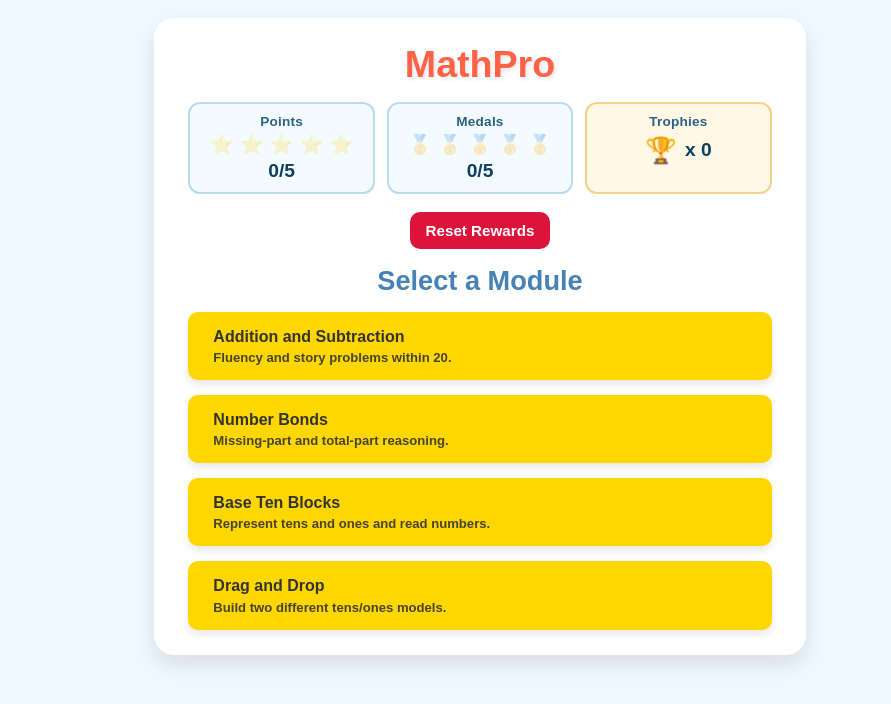
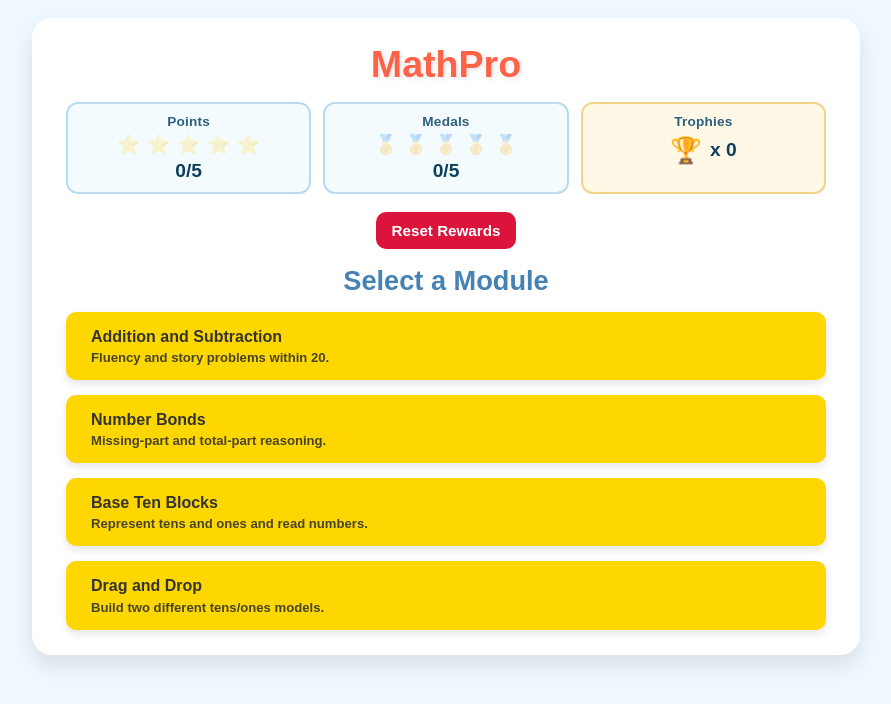
Before and after one commit to imtiyazj/mathpro, a React (Vite) app: page / in a window 1280 px wide. Shown: the top 704 px of the page, without its empty margins (194-1085 px from the left). Built offline with nearby package versions, Linux system fonts and the light colour scheme.

Commit message:
Fix iPad app centering in root layout

```diff
--- a/src/index.css
+++ b/src/index.css
@@ -1,13 +1,26 @@
-/* General Body Styling */
+/* General Page Layout */
+html,
+body,
+#root {
+  width: 100%;
+}
+
 body {
   font-family: 'Arial Rounded MT Bold', 'Helvetica Rounded', Arial, sans-serif;
   background-color: #f0f8ff; /* AliceBlue */
   color: #333;
+  min-height: 100dvh;
+  margin: 0;
+  padding: 0;
+  box-sizing: border-box;
+  overflow-x: hidden;
+}
+
+#root {
+  min-height: 100dvh;
   display: flex;
   justify-content: center;
   align-items: flex-start;
-  min-height: 100dvh;
-  margin: 0;
   padding: clamp(10px, 2.2vh, 20px);
   box-sizing: border-box;
 }
```
